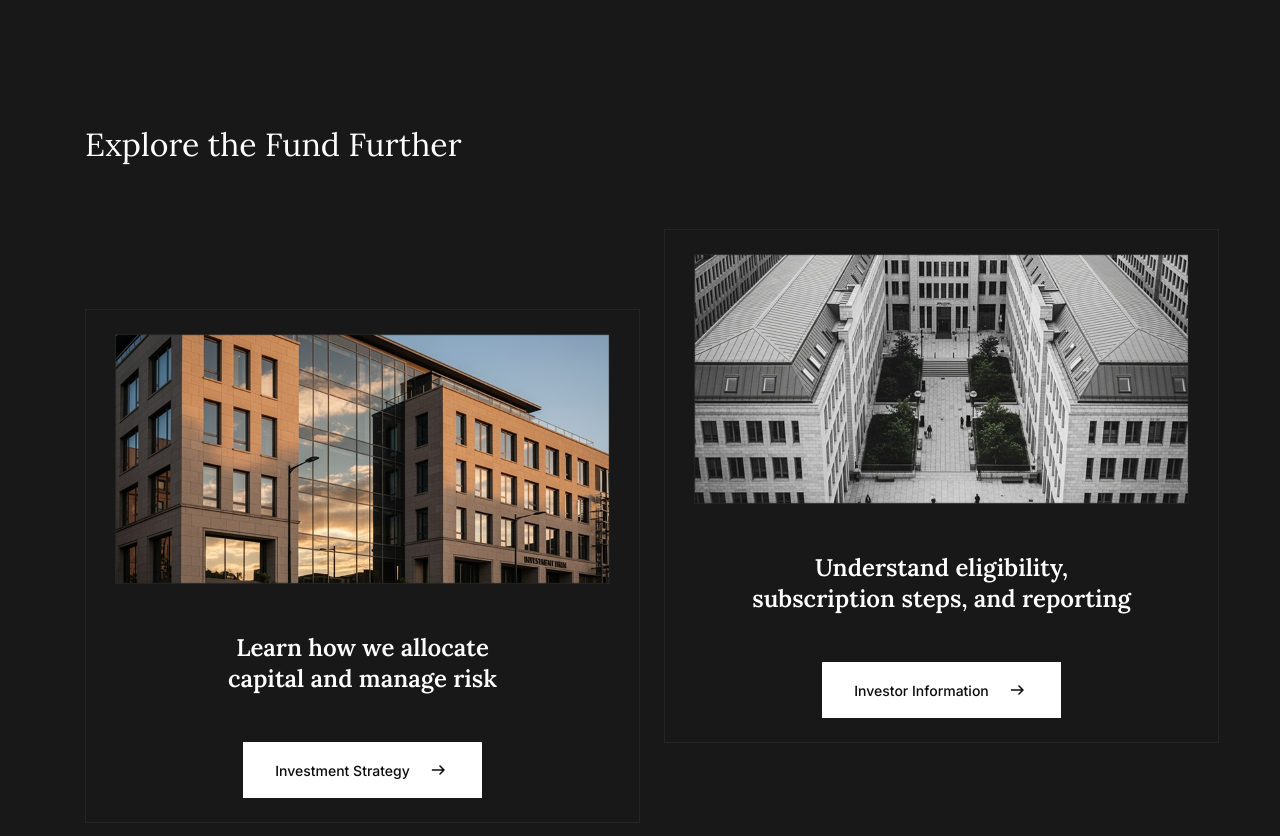
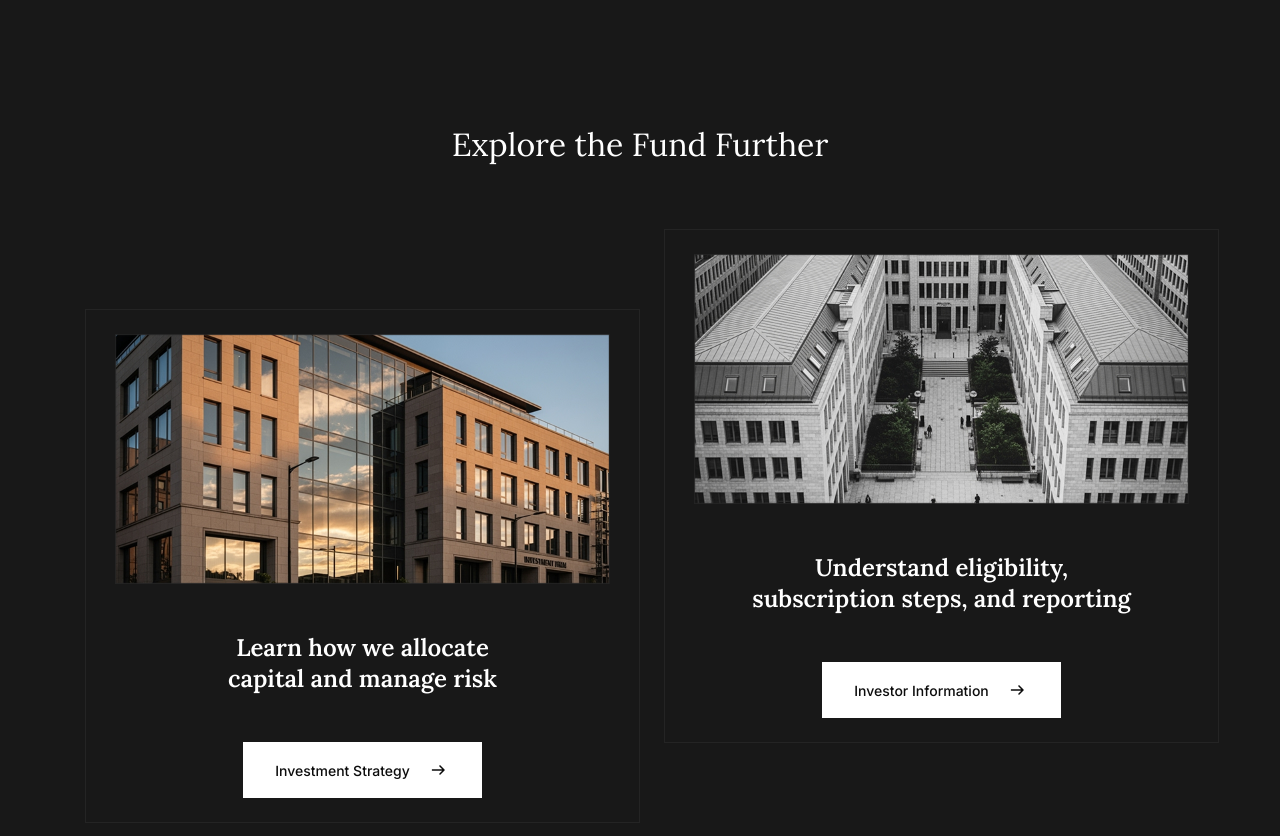
Before and after one commit to yb-website-projects/vertex, a Next.js app: page /en/the-fund in a window 1280 px wide. Shown: the part 3620-4456 px from the top of the page. Built offline with nearby package versions, Linux system fonts and the light colour scheme.

Commit message:
fixed fund page

```diff
--- a/src/app/[locale]/the-fund/components/Explore/Explore.module.scss
+++ b/src/app/[locale]/the-fund/components/Explore/Explore.module.scss
@@ -12,6 +12,7 @@
     font-weight: 400;
     line-height: normal;
     margin-bottom: 64px;
+    text-align: center;
     @include tablet {
       margin-bottom: 48px;
       text-align: center;
```
